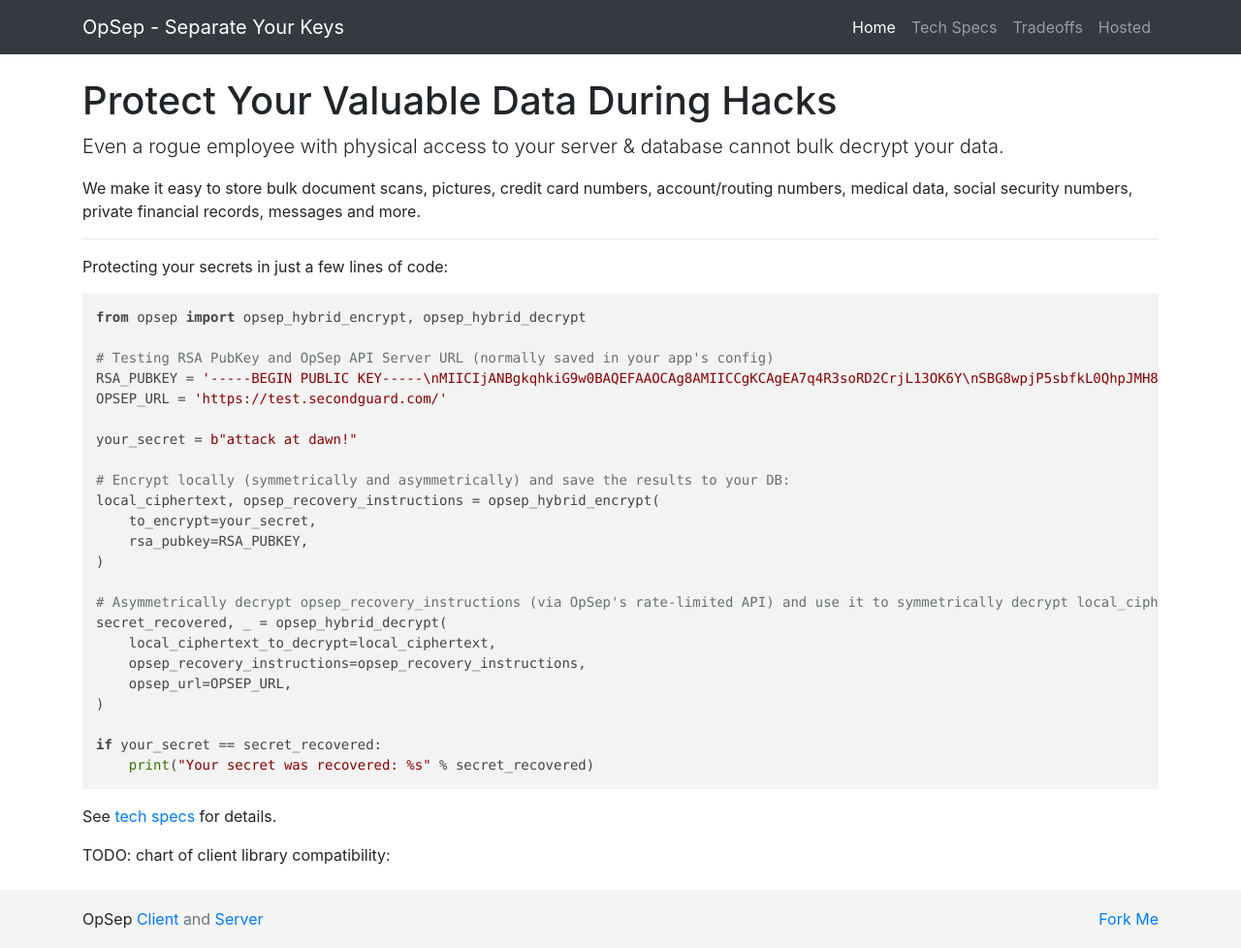
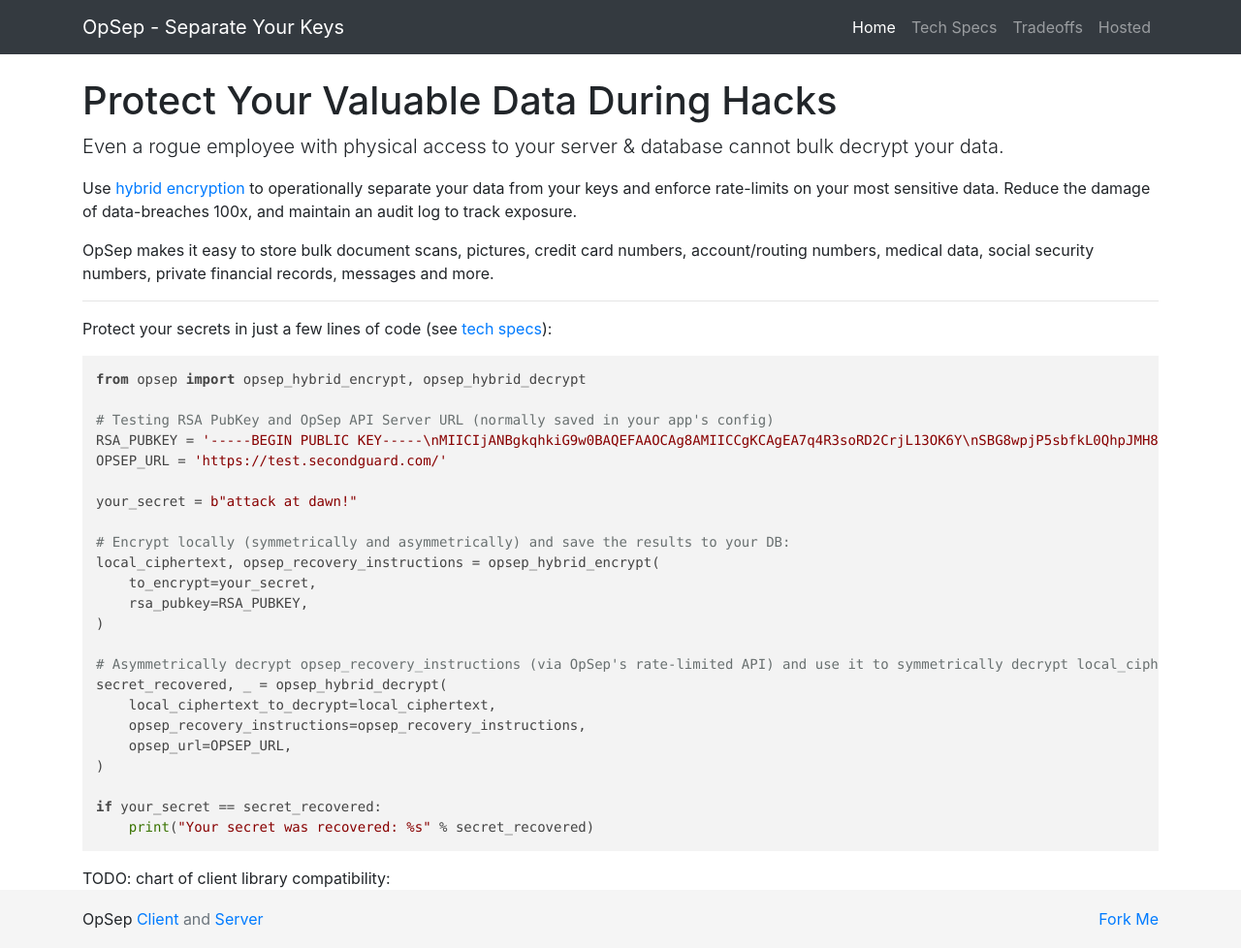
Before and after one commit to opsep/opsep.github.io, a Jekyll site: the page built from index.html, in a window 1280 px wide and 978 px high. Shown: the whole window at 97% size. Built offline with Jekyll 4.4.1, drawn with Linux system fonts in a browser that asks for light colours; nearby versions of some CDN libraries; comment, search, counter and statistics services are not loaded.

Commit message:
homepage cleanup

```diff
--- a/index.html
+++ b/index.html
@@ -22,11 +22,18 @@
 
 <p class="lead">Even a rogue employee with physical access to your server &amp; database cannot bulk decrypt your data.</p>
 
-<p>We make it easy to store bulk document scans, pictures, credit card numbers, account/routing numbers, medical data, social security numbers, private financial records, messages and more.</p>
+<p>
+  Use
+  <a href="https://en.wikipedia.org/wiki/Hybrid_cryptosystem">hybrid encryption</a>
+  to operationally separate your data from your keys and enforce rate-limits on your most sensitive data.
+  Reduce the damage of data-breaches 100x, and maintain an audit log to track exposure.
+</p>
+
+<p>OpSep makes it easy to store bulk document scans, pictures, credit card numbers, account/routing numbers, medical data, social security numbers, private financial records, messages and more.</p>
 
 <hr />
 
-<p>Protecting your secrets in just a few lines of code:</p>
+<p>Protect your secrets in just a few lines of code (see <a href="/tech-specs.html">tech specs</a>):</p>
 
 <p>
     <code class="language-python">
@@ -57,8 +64,6 @@
     </code>
 </p>
 
-<p>See <a href="/tech-specs.html">tech specs</a> for details.
-
 <p>
 TODO: chart of client library compatibility:
 </p>
```
